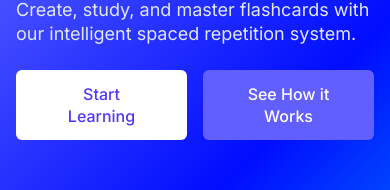
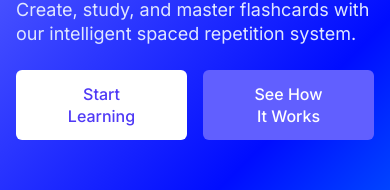
Before and after one commit to Lakshay-bleh/flashcarda-ai, a Next.js app: page / in a window 390 px wide. Shown: the part 282-472 px from the top of the page. Built offline with nearby package versions, Linux system fonts and the light colour scheme; no server answers.

Commit message:
bug patched

```diff
--- a/src/app/page.tsx
+++ b/src/app/page.tsx
@@ -94,7 +94,8 @@ export default function Home() {
                 href="/sign-up"
                 className="flex-1 max-w-[200px] text-center px-6 py-3 text-base font-medium rounded-md text-white bg-indigo-500 hover:bg-indigo-600 border border-transparent transition-all leading-snug"
               >
-                See How it Works
+                <span className="block sm:inline">See How</span>{' '}
+                <span className="block sm:inline">It Works</span>
               </Link>
              </div>
             </div>
```
